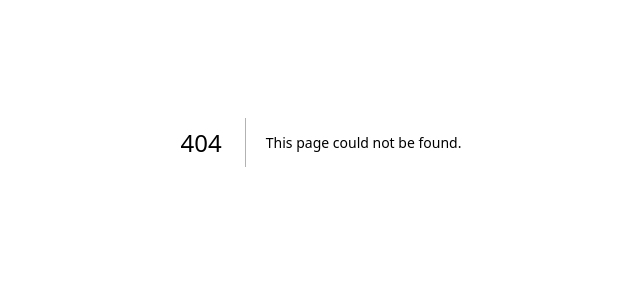
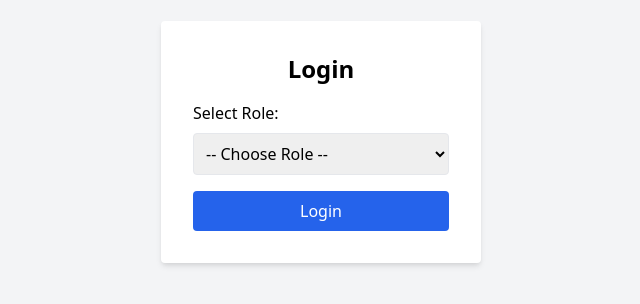
Before and after one commit to pankajkulsange/onboarding_project, a Next.js app in the folder new-joiner-qa-portal/: page /login in a window 1280 px wide. Before the commit this address had no page. Shown: the part 258-562 px from the top of the page, without its empty margins (319-959 px from the left). Built offline with nearby package versions, Linux system fonts and the light colour scheme.

Commit message:
created fake authentication, temp login page dropdown, and added styling

```diff
--- a/new-joiner-qa-portal/src/components/Navbar.tsx
+++ b/new-joiner-qa-portal/src/components/Navbar.tsx
@@ -1,10 +1,13 @@
 import Link from 'next/link';
+import { useAuth } from '../context/AuthContext';
 
 const Navbar = () => {
+    const { role, logout } = useAuth();
+
     return (
         <nav className="bg-gray-800 p-4">
             <div className="container mx-auto">
-                <ul className="flex space-x-4">
+                <ul className="flex space-x-4 items-center">
                     <li>
                         <Link href="/manager" className="text-white hover:text-gray-300">
                             Manager
@@ -15,6 +18,16 @@ const Navbar = () => {
                             New Joiner
                         </Link>
                     </li>
+                    {role && (
+                        <li>
+                            <button
+                                onClick={logout}
+                                className="text-white bg-red-600 px-3 py-1 rounded hover:bg-red-700"
+                            >
+                                Logout
+                            </button>
+                        </li>
+                    )}
                 </ul>
             </div>
         </nav>
--- /dev/null
+++ b/new-joiner-qa-portal/src/context/AuthContext.tsx
@@ -0,0 +1,40 @@
+import { createContext, useContext, useState, ReactNode } from "react";
+import { useRouter } from "next/router";
+
+type Role = "manager" | "new-joiner" | null;
+
+interface AuthContextType {
+  role: Role;
+  login: (role: Role) => void;
+  logout: () => void;
+}
+
+const AuthContext = createContext<AuthContextType>({
+  role: null,
+  login: () => {},
+  logout: () => {},
+});
+
+export const useAuth = () => useContext(AuthContext);
+
+export const AuthProvider = ({ children }: { children: ReactNode }) => {
+  const [role, setRole] = useState<Role>(null);
+  const router = useRouter();
+
+  const login = (selectedRole: Role) => {
+    setRole(selectedRole);
+    if (selectedRole === "manager") router.push("/manager");
+    else if (selectedRole === "new-joiner") router.push("/new-joiner");
+  };
+
+  const logout = () => {
+    setRole(null);
+    router.push("/login");
+  };
+
+  return (
+    <AuthContext.Provider value={{ role, login, logout }}>
+      {children}
+    </AuthContext.Provider>
+  );
+};
--- /dev/null
+++ b/new-joiner-qa-portal/src/pages/_app.tsx
@@ -0,0 +1,13 @@
+import type { AppProps } from "next/app";
+import { AuthProvider } from "../context/AuthContext";
+import "../styles/globals.css";
+
+function MyApp({ Component, pageProps }: AppProps) {
+  return (
+    <AuthProvider>
+      <Component {...pageProps} />
+    </AuthProvider>
+  );
+}
+
+export default MyApp;
--- /dev/null
+++ b/new-joiner-qa-portal/src/pages/login.tsx
@@ -0,0 +1,39 @@
+import { useState } from "react";
+import { useAuth } from "../context/AuthContext";
+
+export default function Login() {
+  const [role, setRole] = useState<"manager" | "new-joiner" | "">("");
+  const { login } = useAuth();
+
+  const handleSubmit = (e: React.FormEvent) => {
+    e.preventDefault();
+    if (role) login(role as "manager" | "new-joiner");
+  };
+
+  return (
+    <div className="flex items-center justify-center h-screen bg-gray-100">
+      <form
+        onSubmit={handleSubmit}
+        className="bg-white p-8 rounded shadow-md w-80"
+      >
+        <h2 className="text-2xl mb-4 font-bold text-center">Login</h2>
+        <label className="block mb-2">Select Role:</label>
+        <select
+          value={role}
+          onChange={(e) => setRole(e.target.value as any)}
+          className="w-full p-2 mb-4 border rounded"
+        >
+          <option value="">-- Choose Role --</option>
+          <option value="manager">Manager</option>
+          <option value="new-joiner">New Joiner</option>
+        </select>
+        <button
+          type="submit"
+          className="w-full bg-blue-600 text-white py-2 rounded hover:bg-blue-700"
+        >
+          Login
+        </button>
+      </form>
+    </div>
+  );
+}
```
Also changed, not shown: new-joiner-qa-portal/package.json (+5 -3 lines), new-joiner-qa-portal/next-env.d.ts (added), 1 other file (tests, documents, lock files or other folders).
